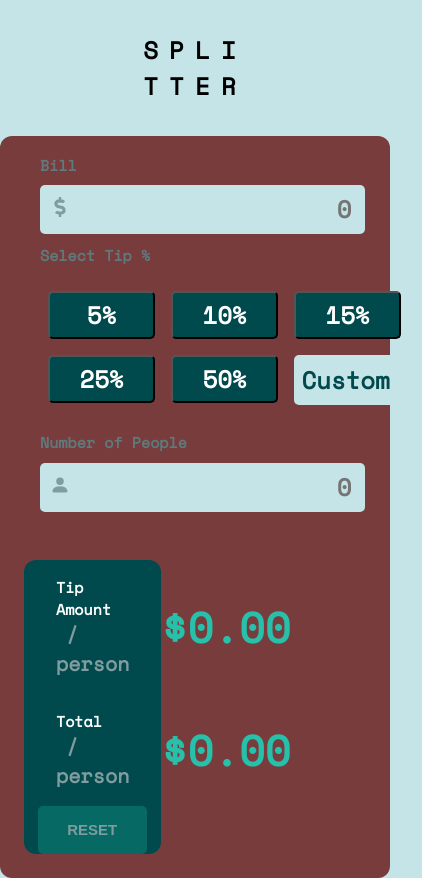
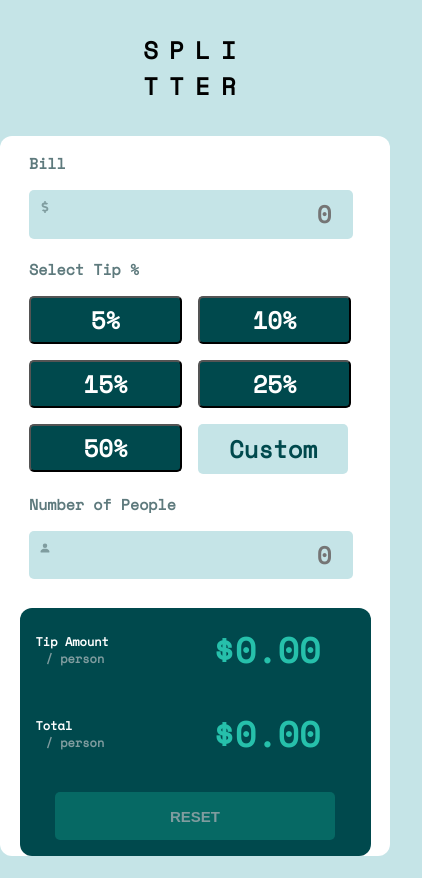
Before and after one commit to Geraldoeze/tip-calc, a React (Create React App) app: page / in a window 390 px wide. Shown: the whole page, 422 px wide, since content can reach past the window. Built offline with nearby package versions, Linux system fonts and the light colour scheme.

Commit message:
responsive app

```diff
--- a/src/App.css
+++ b/src/App.css
@@ -17,13 +17,14 @@ h2 {
   letter-spacing: 0.7rem;
 }
 
-@media only screen and (min-width: 200px) and (max-width: 450px) {
+@media only screen and (min-width: 200px) and (max-width: 650px) {
   .App {
     display: block;
     height: 100vh;
+    width: 100%
   }
   h2 {
     text-align: center;
-    margin: 2rem 0 ;
+    margin: 2rem 0;
   }
 }
--- a/src/component/tipStyles.css
+++ b/src/component/tipStyles.css
@@ -210,41 +210,103 @@ button:focus {
 }
 
 
-@media only screen and (max-width: 768px) {
+@media only screen and (min-width: 200px) and (max-width: 650px) {
   .tip-container {
-   width: 80%;
-  }
-}
-
-/* @media only screen and (max-width: 413px) {
-  .tip-container {
-    color: red;
-  }
-} */
-
-@media only screen and (min-width: 470px) and (max-width: 810px) {
-
-}
-
-@media only screen and (min-width: 200px) and (max-width: 450px) {
-.tip-container {
-   background-color: rgb(121, 60, 60);
-   display: flex;
-   flex-direction: column;
+    display: block;
     width: fit-content;
     height: fit-content;
   }
 
   .tip-form {
-  width: 98%;
+    padding: 5px;
+    width:fit-content;
+    height: 55%;
+  }
+  .label_valid {
+    margin: 0.7rem 0.5rem 0.5rem;
+  }
+  .input-cover {
+    margin: 0.5rem 0.5rem 0.5rem;
+  }
+  .btn_cover{
+    margin: 0;
+  }
+  .btn_keys {
+    width: 44%;
+  }
+  .tip-input__odd {
+    width: 42%;
+  }
+
+
+  .tip-result {
+    width: 90%;
+    height: 45%;
+    margin: 0.5rem auto;
+  }
+  .tip-amount {
+    margin: 0 0.5rem;
+  }
+  h3{
+    font-size: 12px;
+    margin: 0.5rem;
+  }
+  p{
+    font-size: 35px;
+  }
+  span {
+    font-size: 12px;
+  }
+  .btn {
+    margin: 1rem auto;
+
+  }
+}
+
+
+@media only screen and (min-width: 651px) and (max-width: 1025px) {
+  .tip-container {
+    background-color: cadetblue;
+  }
+  .tip-form {
+    margin: 5px 1rem;
   }
 
   .input-cover {
-  width: 85%;
+    height: 2.5rem;
+    margin: 0  0.8rem;
+  }
+  .tip-input {
+    height: 2rem;
+  }
+  .tip-input__odd {
+    height: 2.5rem;
+    width: 27%;
+    margin: 0 0.4rem;
+  }
+  .tip-input__odd::placeholder {
+    font-size: 18px;
   }
 
+  .btn_cover {
+    margin: 0 ;
+  }
+  .btn_keys {
+    width: 27%;
+    height: 2.5rem;
+    margin-top: 0;
+    font-size: 17px;
+  }
   .tip-result {
-  width: 35%;
-  display: block;
+    margin: 1.4rem ;
+  }
+  h3 {
+    font-size: 12px;
+  }
+  span {
+    font-size: 15px;
+  }
+  p {
+    font-size: 32px;
   }
  }
```
Lines whose indentation alone changed are shown as unchanged.
